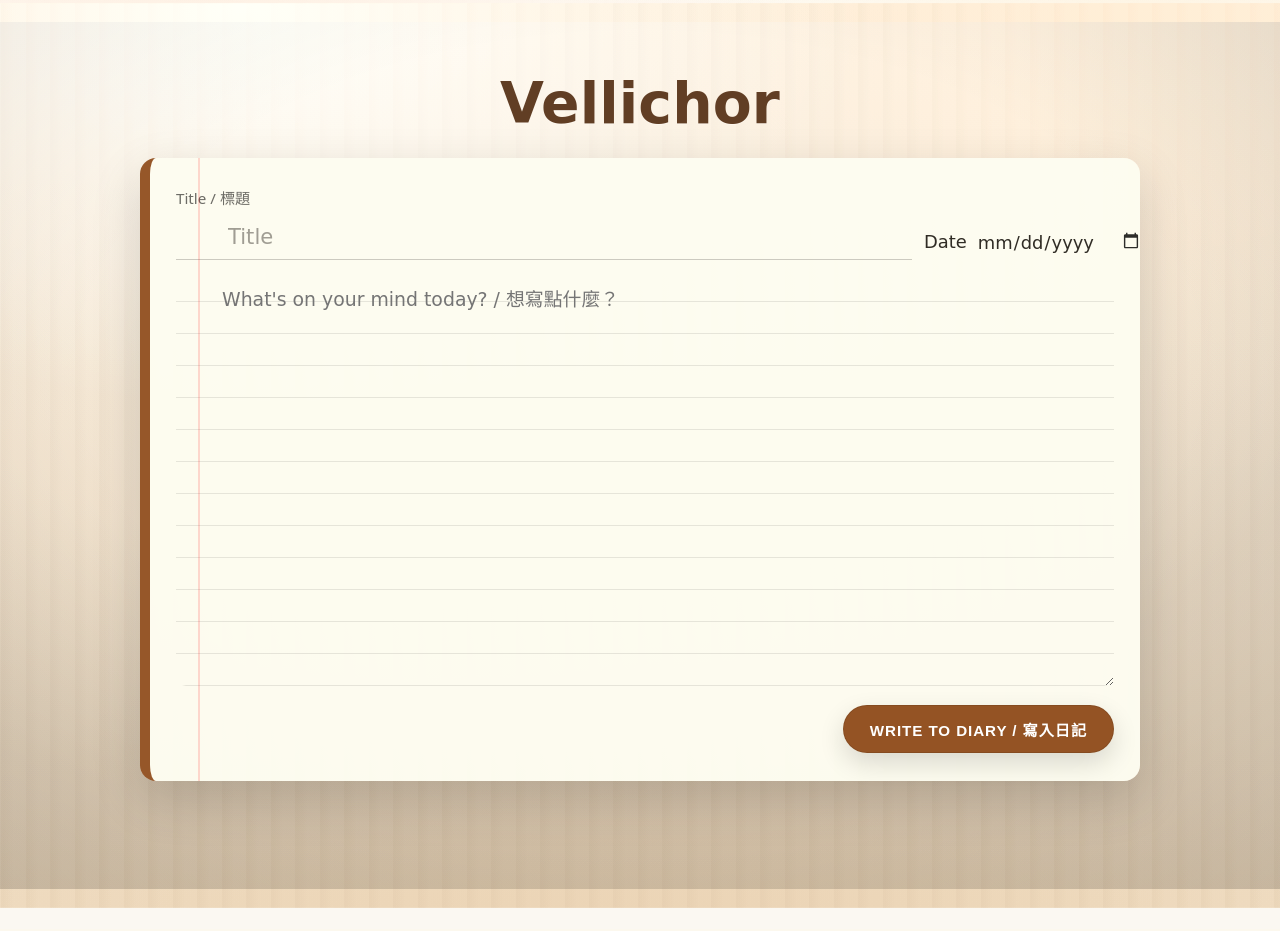
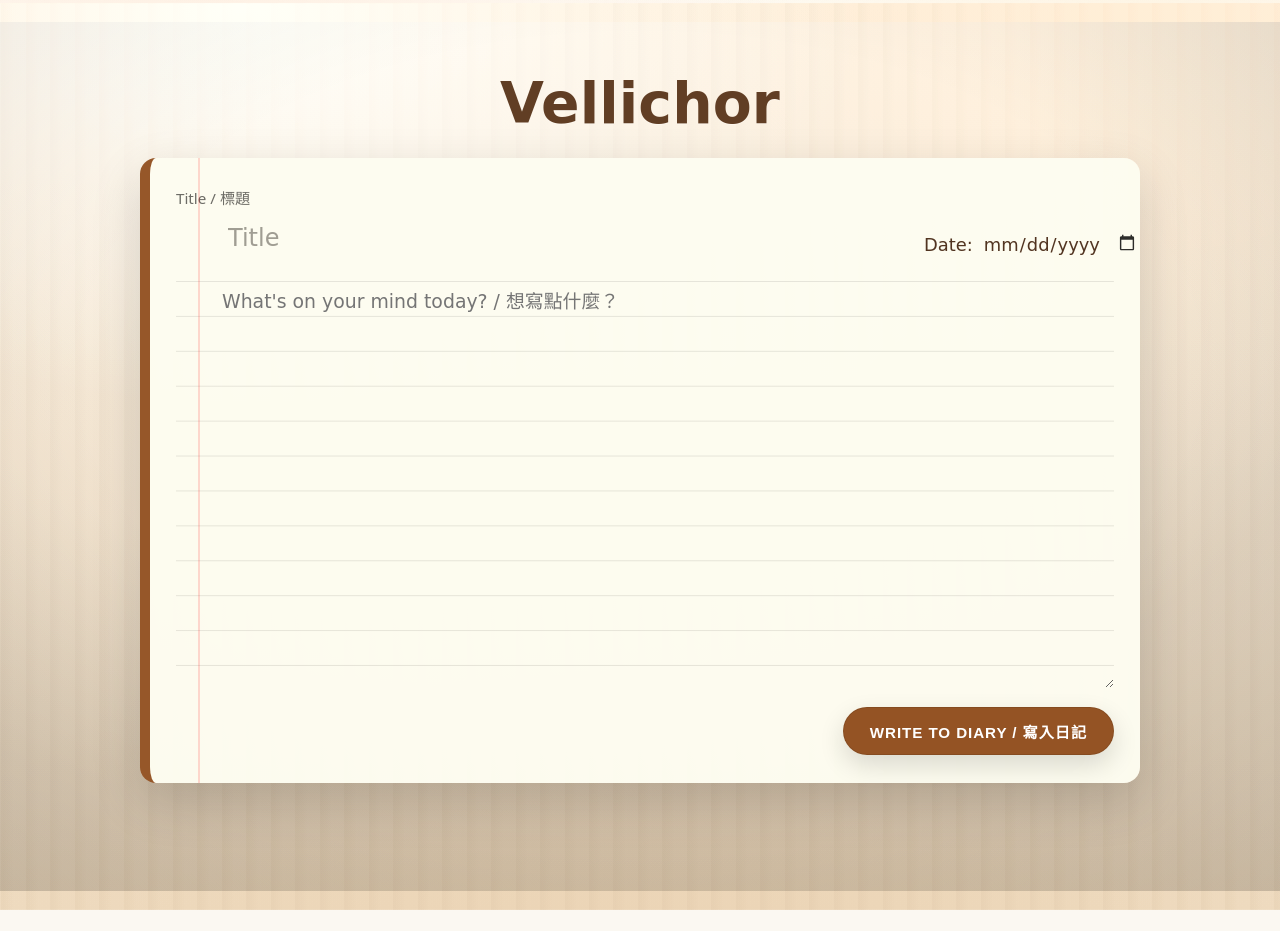
Before and after one commit to ChaoChienHung/Vellichor, a FastAPI app: template vellichor/templates/index.html in a window 1280 px wide. Shown: the part 72-1003 px from the top of the page. Before the commit the page ends 980 px from the top, so only its background shows below. Run offline with FastAPI, Linux system fonts and the light colour scheme; the template is opened without the code that fills it, so the values that code supplies are empty; parts of the project's set-up code (start-up, migrations or seed data) failed here and were passed over; some web fonts are replaced.

Commit message:
Refine diary form styling

```diff
--- a/vellichor/static/app.css
+++ b/vellichor/static/app.css
@@ -10,7 +10,8 @@
   --accent: rgba(139, 69, 19, 0.92);
   --accent-weak: rgba(139, 69, 19, 0.14);
   --focus: rgba(139, 69, 19, 0.32);
-  --caret: rgba(94, 58, 32, 0.95);
+  --ink-strong: rgba(74, 44, 24, 0.96);
+  --caret: rgba(34, 18, 8, 0.98);
   --selection-bg: rgba(94, 58, 32, 0.35);
   --selection-fg: rgba(255, 255, 255, 0.95);
   --danger: rgba(255, 90, 90, 0.95);
@@ -594,6 +595,7 @@ input[type="date"]:focus {
   background-color: rgba(253, 252, 240, 0.98);
   color: rgba(30, 26, 20, 0.92);
   color-scheme: light;
+  --caret: rgba(34, 18, 8, 0.98);
   padding: 28px 26px;
   border-radius: 16px;
   box-shadow: 0 18px 50px rgba(0, 0, 0, 0.16);
@@ -610,21 +612,20 @@ input[type="date"]:focus {
 
 .diary-date {
   width: 190px;
-  margin-top: -6px;
+  margin-top: -12px;
 }
 
 .diary-date-row {
   display: flex;
   gap: 10px;
-  align-items: flex-end;
+  align-items: baseline;
 }
 
 .diary-date-prefix {
   font-family: var(--font-hand);
   font-size: 1.12rem;
-  line-height: 1.1;
-  color: rgba(30, 26, 20, 0.92);
-  padding-bottom: 8px;
+  line-height: 1;
+  color: var(--ink-strong);
 }
 
 .diary-input-section .field-label {
@@ -643,28 +644,29 @@ input[type="date"]:focus {
 
 .diary-toprow .field-input {
   font-family: var(--font-hand);
-  font-size: 1.32rem;
+  font-size: 1.5rem;
   background: transparent;
   border: none;
-  border-bottom: 1px solid rgba(30, 26, 20, 0.22);
   border-radius: 0;
   padding: 10px 0 10px 52px;
-  color: rgba(30, 26, 20, 0.92);
+  color: var(--ink-strong);
 }
 
 .diary-date .field-input {
   font-size: 1.12rem;
   padding: 6px 0 6px 0;
   border-bottom: none;
+  color: var(--ink-strong);
 }
 
 .diary-date .field-input::-webkit-datetime-edit {
-  color: rgba(30, 26, 20, 0.92);
+  color: var(--ink-strong);
   font-family: var(--font-hand);
 }
 
 .diary-date .field-input::-webkit-calendar-picker-indicator {
   opacity: 0.82;
+  margin-left: -10px;
   transform: translate(-2px, -2px);
 }
 
@@ -684,14 +686,19 @@ input[type="date"]:focus {
   font-family: var(--font-hand);
   font-size: 1.18rem;
   line-height: 1.85;
-  color: rgba(30, 26, 20, 0.92);
+  color: var(--ink-strong);
   caret-color: var(--caret);
   resize: vertical;
   outline: none;
   padding-left: 46px;
   border-radius: 10px;
-  background-image: linear-gradient(transparent, transparent 31px, rgba(30, 26, 20, 0.10) 31px);
-  background-size: 100% 32px;
+  background-image: linear-gradient(
+    transparent,
+    transparent calc(1lh - 1px),
+    rgba(30, 26, 20, 0.10) calc(1lh - 1px)
+  );
+  background-size: 100% 1lh;
+  background-position: 0 10px;
 }
 
 .save-btn-container {
@@ -1249,12 +1256,6 @@ input[type="date"]:focus {
     color: rgba(255, 248, 240, 0.92);
   }
 
-  .diary-input-section .diary-textarea {
-    background: transparent;
-    color: rgba(245, 246, 247, 0.92);
-    background-image: linear-gradient(transparent, transparent 31px, rgba(245, 246, 247, 0.10) 31px);
-  }
-
   .btn {
     background: rgba(20, 22, 26, 0.55);
   }
--- a/vellichor/templates/index.html
+++ b/vellichor/templates/index.html
@@ -18,7 +18,7 @@
             </div>
             <label class="field diary-date">
               <div class="diary-date-row">
-                <span class="diary-date-prefix">Date</span>
+                <span class="diary-date-prefix">Date:</span>
                 <input class="field-input" type="date" name="date" />
               </div>
             </label>
```
Also changed, not shown: TODO.md (+14 -8 lines).
